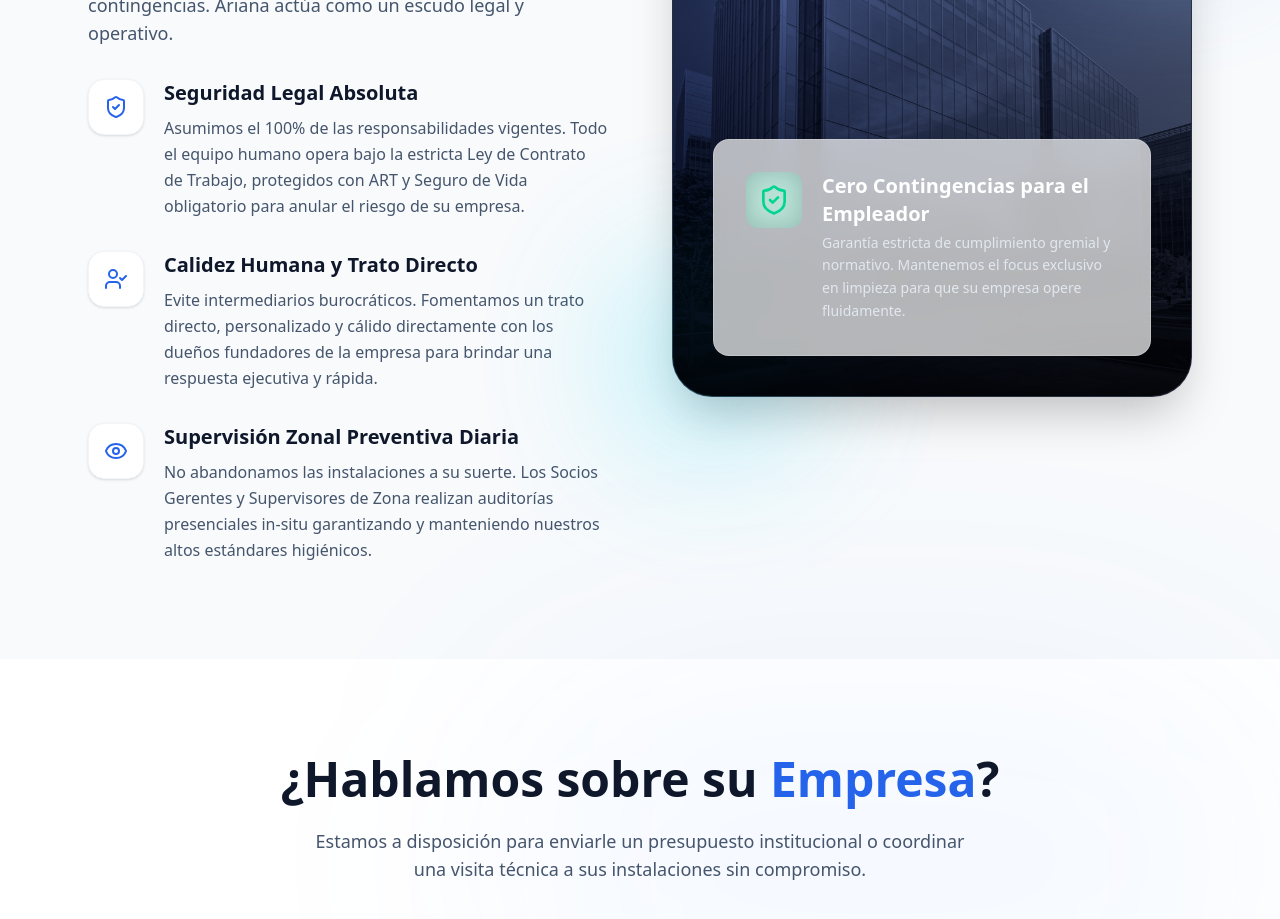
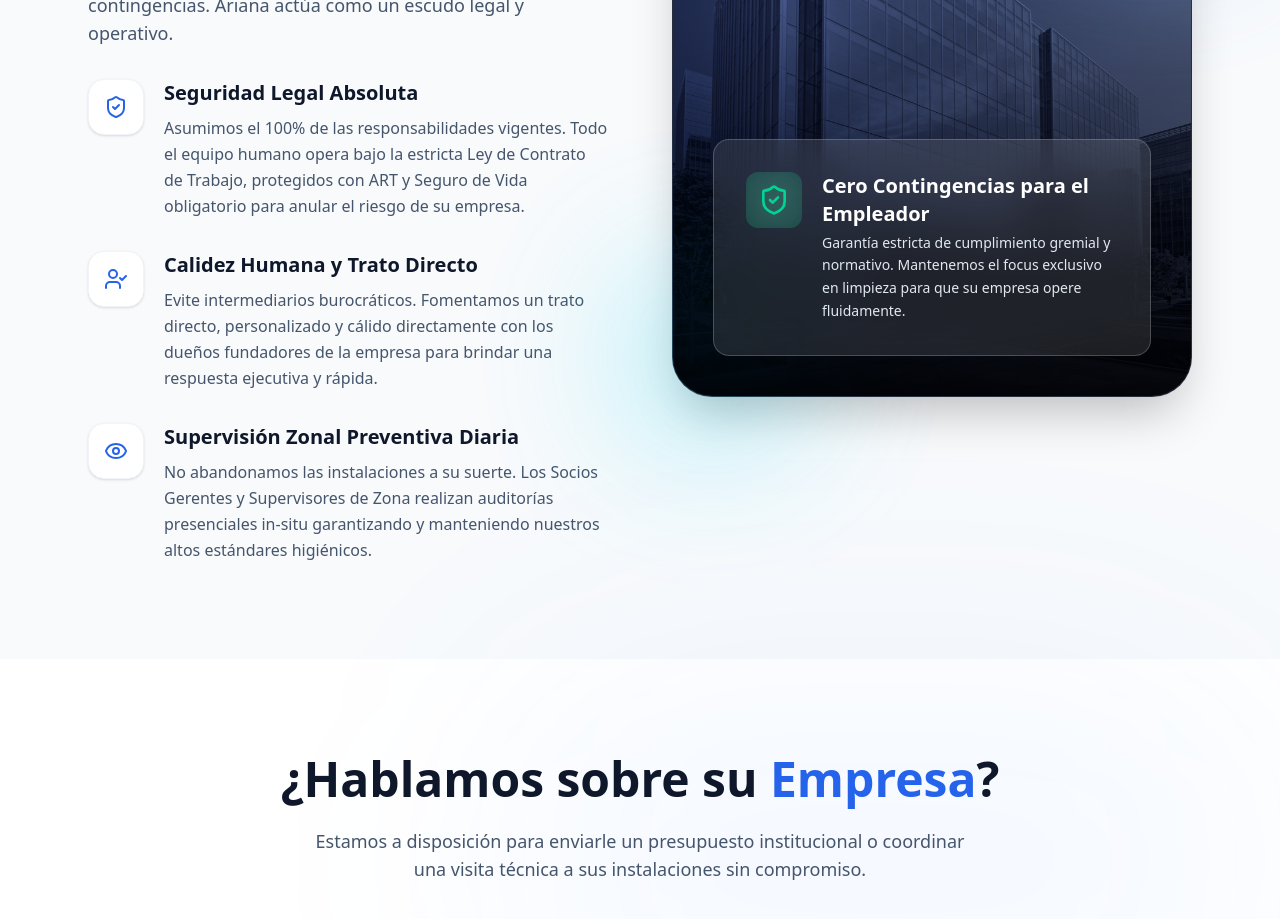
Before and after one commit to VicThorX/ariana-servicios, a Next.js app: page / in a window 1280 px wide. Shown: the part 3080-3999 px from the top of the page. Built offline with nearby package versions, Linux system fonts and the light colour scheme.

Commit message:
Corrección UI: Legibilidad de tarjeta de Garantía en Modo Claro

```diff
--- a/src/components/sections/Benefits.tsx
+++ b/src/components/sections/Benefits.tsx
@@ -81,7 +81,7 @@ export default function Benefits() {
 
               <div className="absolute inset-x-0 bottom-0 h-2/3 bg-gradient-to-t from-black/90 via-black/50 to-transparent z-10"></div>
               <div className="absolute bottom-10 left-10 right-10 z-20">
-                <div className="glass rounded-2xl p-8 border border-white/20">
+                <div className="bg-white/10 backdrop-blur-xl rounded-2xl p-8 border border-white/20 shadow-2xl">
                   <div className="flex items-start gap-5">
                     <div className="p-3 bg-emerald-500/20 rounded-xl backdrop-blur-md">
                       <ShieldCheck className="w-8 h-8 text-emerald-400" />
```
